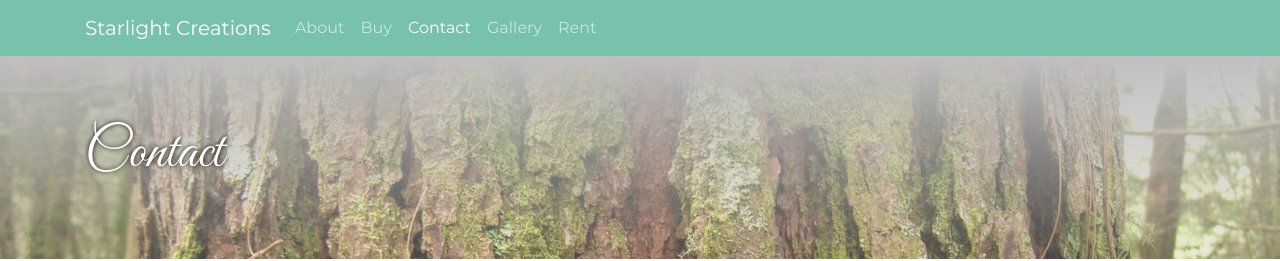
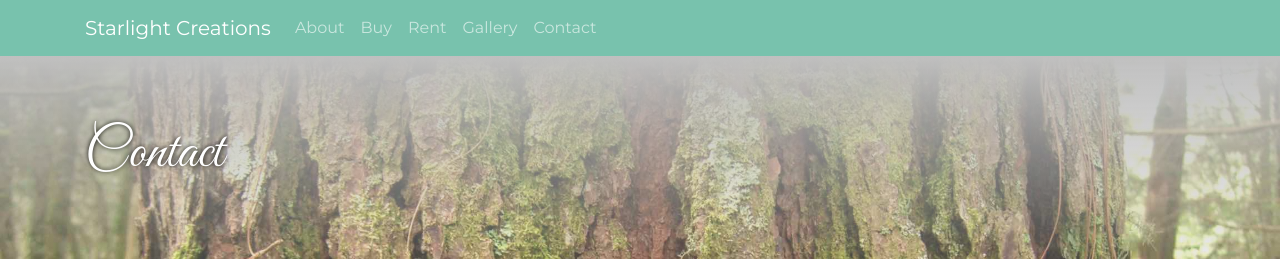
Before and after one commit to starlight-creations/starlight-creations.github.io, a Jekyll site: the page built from contact.html, in a window 1280 px wide. Shown: the top 261 px of the page. Built offline with Jekyll 4.4.1, drawn with Linux system fonts in a browser that asks for light colours; nearby versions of some CDN libraries.

Commit message:
update nav

```diff
--- a/_layouts/default.html
+++ b/_layouts/default.html
@@ -21,12 +21,12 @@
             </button>
             <div class="collapse navbar-collapse" id="navbarSupportedContent">
                 <ul class="navbar-nav mr-auto">
-                    {%- for p in site.pages -%}
-                    {%- if p.nav -%}
+                    {%- for p in site.data.nav -%}
                     <li class="nav-item {% if p.url == page.url -%}active{%- endif -%}">
-                        <a class="nav-link" href="{{site.baseurl}}{{ p.url }}">{{ p.title }}</a>
+                      <a class="nav-link" href="{{site.baseurl}}{{p.url}}">{{p.name}} {%- if p.url == page.url -%}
+                        <span class="sr-only">(current)</span>{%- endif -%}
+                      </a>
                     </li>
-                    {%- endif -%}
                     {%- endfor -%}
                 </ul>
             </div>
```
Also changed, not shown: _data/nav.yml (added, +10 -0 lines).
